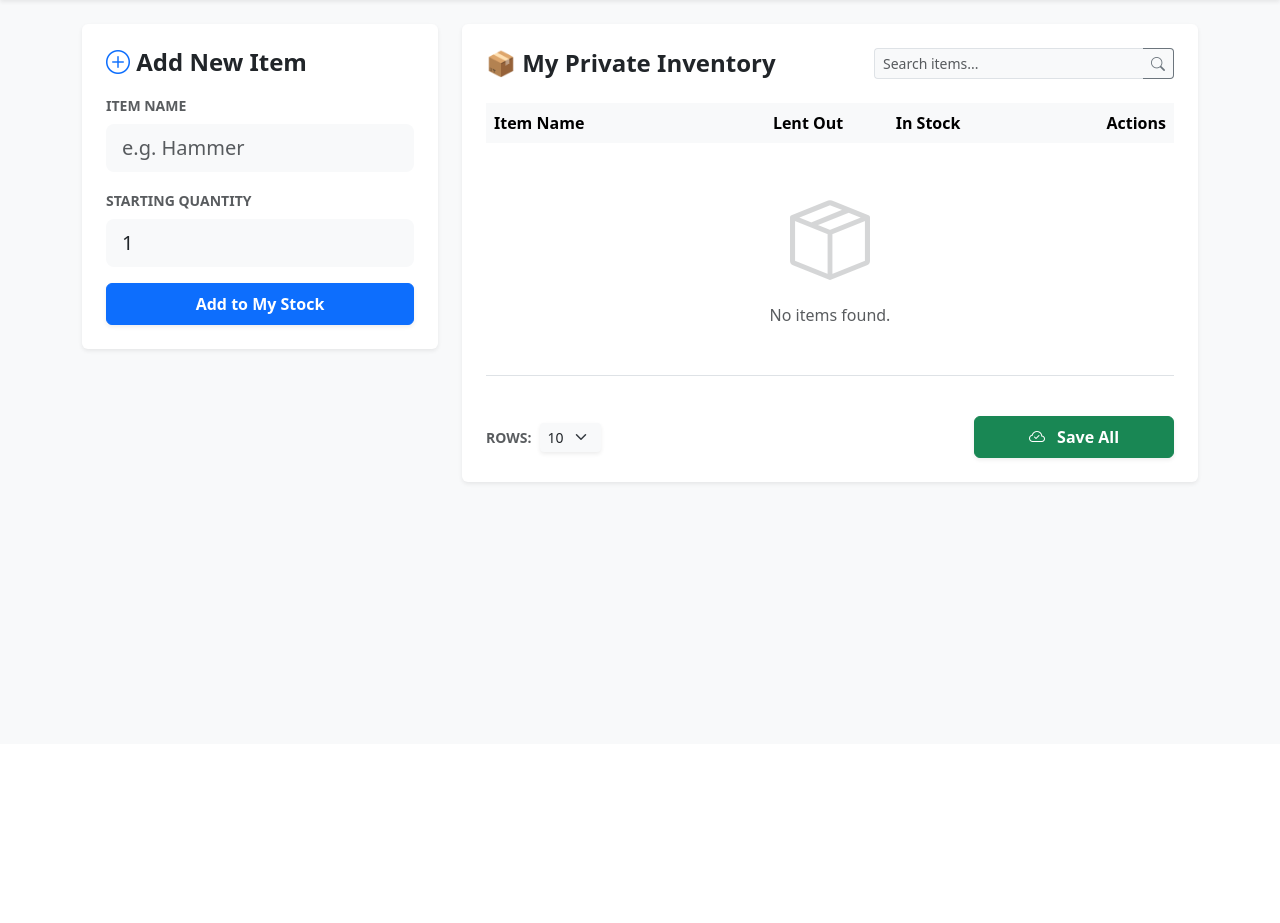
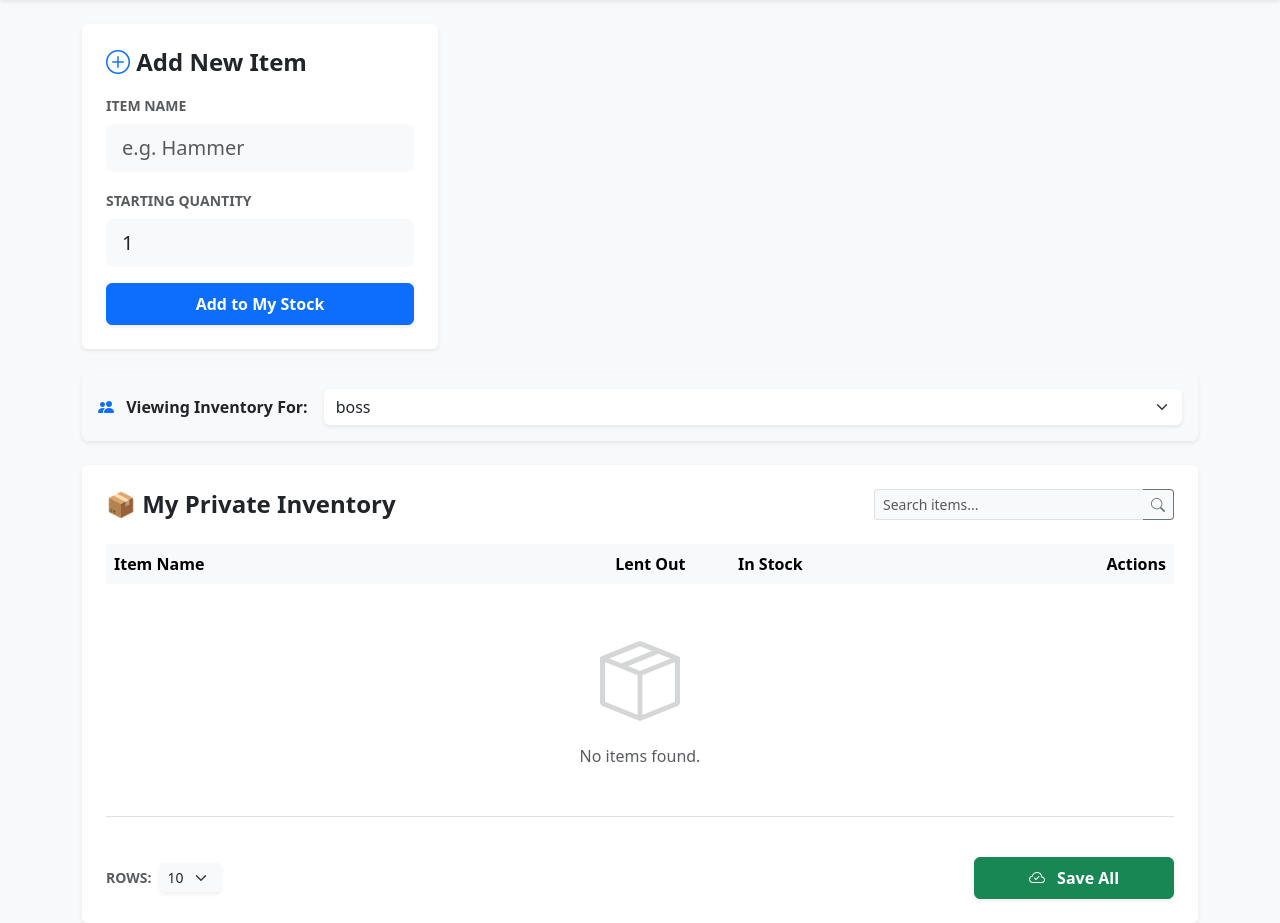
Before and after one commit to weistor1016/inventory, a Flask app: page /inventory in a window 1280 px wide. Shown: the part 56-979 px from the top of the page. Before the commit the page ends 541 px from the top, so only its background shows below. Run offline with Flask 3, Linux system fonts and the light colour scheme; the visitor is signed in with stand-in values (Sample User, id 1); data comes from the database, SQL or seed files in the repository; data that the repository does not hold is empty.

Commit message:
switch inventory button

```diff
--- a/app.py
+++ b/app.py
@@ -103,15 +103,17 @@ def inventory():
         session['view_user_id'] = int(request.args.get('view_user_id'))
         return redirect(url_for('inventory'))
 
-    view_id = user.id
-    if not getattr(user, 'has_own_inventory', True):
-        # If they don't have their own, use their selected view or default to the first boss/user with inventory
-        view_id = session.get('view_user_id')
-        if not view_id:
+    view_id = session.get('view_user_id')
+    if not view_id:
+        if getattr(user, 'has_own_inventory', True):
+            view_id = user.id
+        else:
             first_user = User.query.filter_by(has_own_inventory=True).first()
             if first_user:
                 view_id = first_user.id
-                session['view_user_id'] = view_id
+            else:
+                view_id = user.id
+        session['view_user_id'] = view_id
 
     page = request.args.get('page', 1, type=int)
     per_page = request.args.get('per_page', 10, type=int)
@@ -166,9 +168,7 @@ def inventory():
         ).scalar() or 0
 
     # Fetch users with inventory for the dropdown
-    users_with_inventory = []
-    if not getattr(user, 'has_own_inventory', True):
-        users_with_inventory = User.query.filter_by(has_own_inventory=True, is_active=True).all()
+    users_with_inventory = User.query.filter_by(has_own_inventory=True, is_active=True).all()
 
     return render_template('inventory.html',
                            pagination=pagination,
@@ -231,15 +231,22 @@ def record():
         db.session.commit()
         return redirect(url_for('record'))
 
+    if 'view_user_id' in request.args:
+        session['view_user_id'] = int(request.args.get('view_user_id'))
+        return redirect(url_for('record'))
+
     # Determine whose items to show
-    view_id = user.id
-    if not getattr(user, 'has_own_inventory', True):
-        view_id = session.get('view_user_id')
-        if not view_id:
+    view_id = session.get('view_user_id')
+    if not view_id:
+        if getattr(user, 'has_own_inventory', True):
+            view_id = user.id
+        else:
             first_user = User.query.filter_by(has_own_inventory=True).first()
             if first_user:
                 view_id = first_user.id
-                session['view_user_id'] = view_id
+            else:
+                view_id = user.id
+        session['view_user_id'] = view_id
 
     # 3. Live Stock Calculation (Ordered A-Z)
     db_items = Item.query.filter_by(user_id=view_id, is_active=True).order_by(Item.name).all()
@@ -273,6 +280,7 @@ def record():
         grouped_entries[c_name].append(entry)
 
     today_str = datetime.now().strftime('%Y-%m-%d')
+    users_with_inventory = User.query.filter_by(has_own_inventory=True, is_active=True).all()
 
     return render_template('records.html',
                            place=Place.query.get(place_id),
@@ -280,7 +288,9 @@ def record():
                            clients=clients,
                            grouped_entries=grouped_entries,
                            last_client_id=session.get('last_client_id'),
-                           today_date=today_str)
+                           today_date=today_str,
+                           users_with_inventory=users_with_inventory,
+                           view_id=view_id)
 
 
 @app.route('/update_draft_qty/<int:draft_id>', methods=['POST'])
--- /dev/null
+++ b/inventory_updated.txt
@@ -0,0 +1 @@
+Inventory feature updated successfully
--- a/templates/inventory.html
+++ b/templates/inventory.html
@@ -23,8 +23,7 @@
     </div>
     {% endif %}
 
-    <div class="{% if current_user.has_own_inventory %}col-md-8{% else %}col-md-12{% endif %}">
-        {% if not current_user.has_own_inventory %}
+    <div class="col-md-12">
         <div class="card shadow-sm p-3 mb-4 border-0 bg-light">
             <form action="{{ url_for('inventory') }}" method="GET" class="d-flex align-items-center gap-3">
                 <label class="fw-bold mb-0 text-nowrap"><i class="bi bi-people-fill text-primary me-2"></i> Viewing Inventory For:</label>
@@ -37,7 +36,6 @@
                 </select>
             </form>
         </div>
-        {% endif %}
 
         <form method="POST">
             <div class="card shadow-sm p-4 border-0">
```
Also changed, not shown: alter_db.py (added, +7 -0 lines), templates/records.html (+13 -0 lines).
